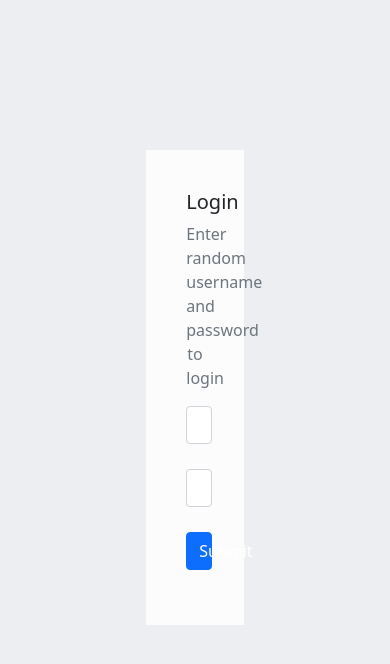
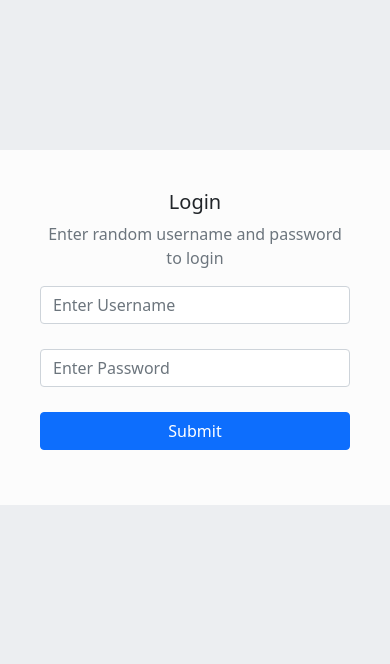
Before and after one commit to kamathpavank/infinite-scroll, a React (Create React App) app: page /login in a window 390 px wide. Shown: the top 664 px of the page. Built offline with nearby package versions, Linux system fonts and the light colour scheme.

Commit message:
login page responsive

```diff
--- a/src/components/login/login.css
+++ b/src/components/login/login.css
@@ -1,24 +1,35 @@
-.login{
-    width: 25%;
+.login {
+  width: 30%;
   margin: 150px auto;
   padding: 10px;
   background-color: #fcfcfc;
 }
 
-.login form{
+.login form {
   margin-bottom: 15px;
   background-color: #fcfcfc;
-    box-shadow: 0p 2ppx 2px rgba(0,0,0,0.3);
+  box-shadow: 0p 2ppx 2px rgba(0, 0, 0, 0.3);
   padding: 30px;
 }
 
-.form-group{
+.form-group {
   margin-bottom: 25px;
 }
 
-
-.btn{
+.btn {
   font-size: 15px;
   font-weight: bold;
   width: 100%;
 }
+
+@media screen and (max-width: 550px) {
+  .login {
+    width: 100%;
+  }
+}
+
+@media screen and (min-width: 551px) and (max-width: 768px) {
+  .login {
+    width: 70%;
+  }
+}
```
Lines whose indentation alone changed are shown as unchanged.
